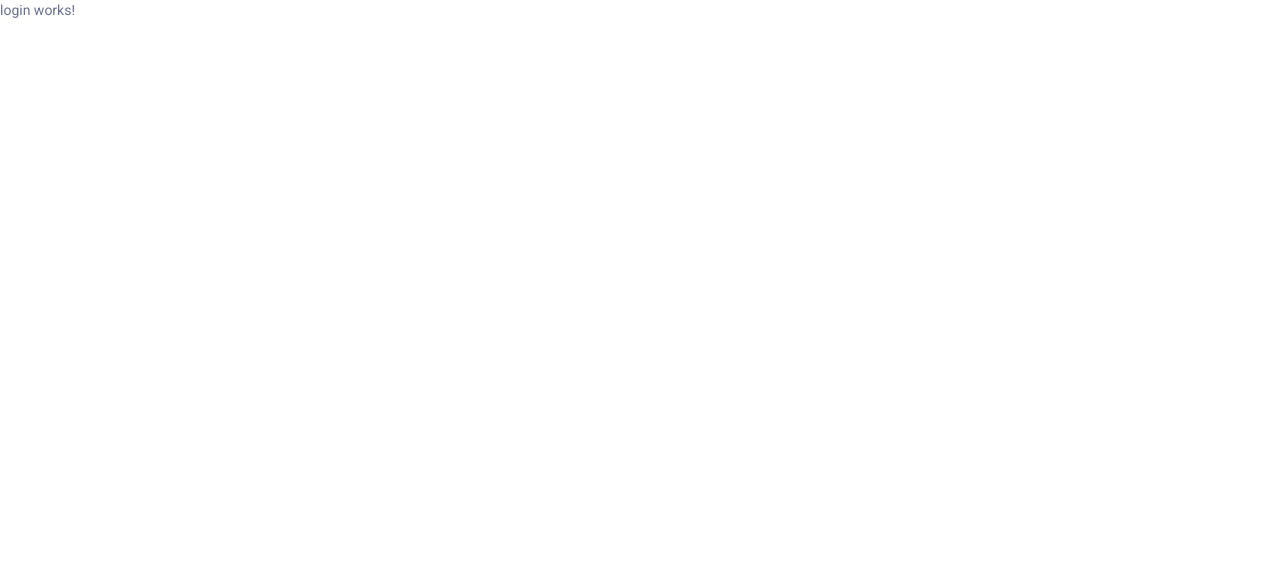
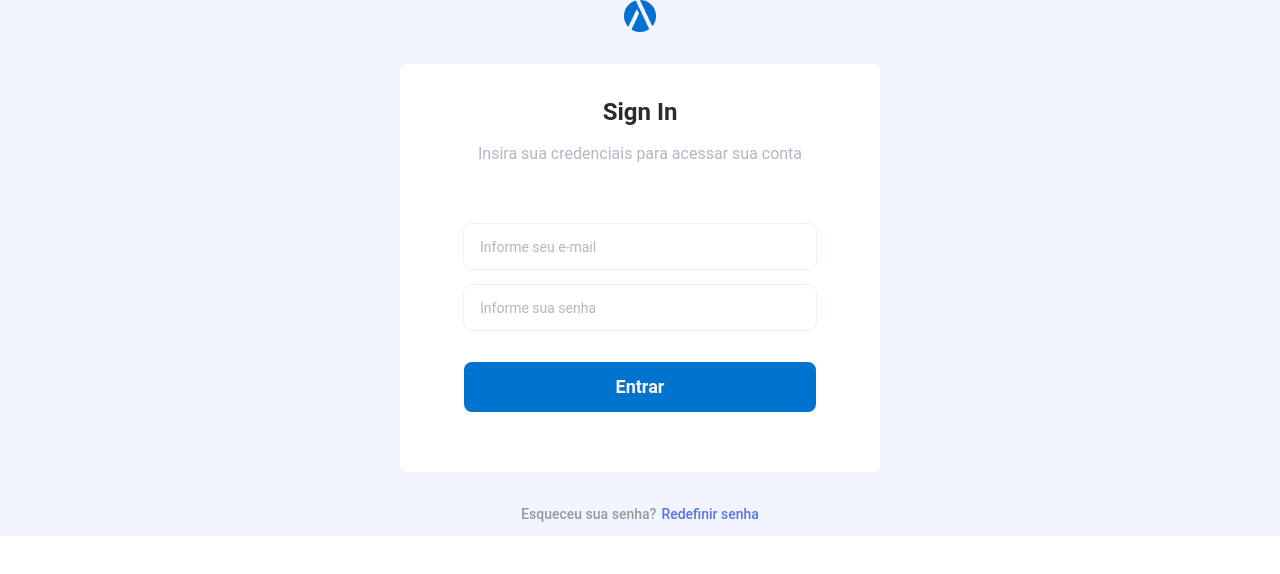
Before and after one commit to agnaldobrito/AudacesManager, an Angular app: page /login in a window 1280 px wide. Before the commit this address led to /login/login. Shown: the top 574 px of the page. Built offline with nearby package versions, Linux system fonts and the light colour scheme.

Commit message:
estruturando o public module

```diff
--- a/src/app/private/components/side-bar/side-bar.component.html
+++ b/src/app/private/components/side-bar/side-bar.component.html
@@ -30,6 +30,6 @@
       <li class="item">Enviar Comentários</li>
     </ul>
   </div>
-  <div class="item external logout">Logout</div>
+  <div class="item external logout" [routerLink]="['/']">Logout</div>
 </div>
 <!-- </div> -->
--- a/src/app/public/components/login/login.component.html
+++ b/src/app/public/components/login/login.component.html
@@ -1 +1,33 @@
-<p>login works!</p>
+<div class="background">
+  <div class="container">
+    <img src="../../../../assets/images/Fill-51.png" alt="Logo da Audaces" />
+
+    <div class="login__box">
+      <div class="login__box--header">
+        <h1 class="header__title">Sign In</h1>
+        <p class="header__subTitle">
+          Insira sua credenciais para acessar sua conta
+        </p>
+      </div>
+
+      <form class="login__box--form">
+        <input
+          class="form__input"
+          type="text"
+          placeholder="Informe seu e-mail"
+        />
+        <input
+          class="form__input"
+          type="text"
+          placeholder="Informe sua senha"
+        />
+        <button class="form__btn" [routerLink]="['../user']">Entrar</button>
+      </form>
+    </div>
+
+    <div class="forgot-pwd" [routerLink]="['recover']">
+      <p>Esqueceu sua senha?</p>
+      <a>Redefinir senha</a>
+    </div>
+  </div>
+</div>
--- a/src/app/public/components/login/login.component.scss
+++ b/src/app/public/components/login/login.component.scss
@@ -0,0 +1,80 @@
+.background {
+  background-color: #f2f5ff;
+  height: 100%;
+}
+
+.container {
+  margin: auto;
+  width: 100%;
+  height: 100%;
+  row-gap: 2rem;
+}
+
+.container,
+.login__box,
+.login__box--header,
+.login__box--form {
+  display: flex;
+  flex-direction: column;
+  align-items: center;
+}
+.login__box {
+  width: 30rem;
+  height: 25.5rem;
+  background-color: #ffffff;
+  padding: 2rem 4rem;
+  border-radius: 0.5rem;
+  row-gap: 2rem;
+}
+.header__title {
+  color: #2c2c2c;
+  font-weight: 600;
+}
+.header__subTitle {
+  color: #b4b6c1;
+  font-size: 1rem;
+}
+
+.login__box--form {
+  width: 100%;
+}
+
+.form__input,
+.form__btn {
+  width: 100%;
+  margin-top: 1rem;
+  border-radius: 0.5rem;
+}
+.form__input {
+  padding: 1rem;
+  border: none;
+  outline: 1px solid #ebf0fa;
+  height: 45px;
+}
+.form__input:focus {
+  outline: 2px solid #5874df;
+}
+.form__input::placeholder {
+  color: #b4b6c1;
+}
+.form__btn {
+  margin-top: 2rem;
+  height: 50px;
+  color: #fbf4f4;
+  font-size: 18px;
+  font-weight: 600;
+  border: none;
+}
+.forgot-pwd {
+  display: flex;
+  flex-direction: row;
+  column-gap: 5px;
+  font-weight: 500;
+  p {
+    color: #989898;
+  }
+  a {
+    cursor: pointer;
+    color: #5874df;
+  }
+}
--- a/src/app/public/components/password-recover/password-recover.component.html
+++ b/src/app/public/components/password-recover/password-recover.component.html
@@ -1 +1,29 @@
-<p>password-recover works!</p>
+<div class="background">
+  <div class="container">
+    <img src="../../../../assets/images/Fill-51.png" alt="Logo da Audaces" />
+
+    <div class="login__box">
+      <div class="login__box--header">
+        <button class="back-btn" [routerLink]="['/']">Voltar</button>
+        <h1 class="header__title">Redefinir Senha</h1>
+
+        <p class="header__subTitle">
+          Digite o e-mail associado à sua conta e enviaremos instruções para
+          redefinir sua senha.
+        </p>
+      </div>
+
+      <form class="login__box--form">
+        <input
+          class="form__input"
+          type="text"
+          placeholder="Informe seu e-mail"
+        />
+
+        <button class="form__btn" [routerLink]="['../user']">
+          Enviar Recuperação
+        </button>
+      </form>
+    </div>
+  </div>
+</div>
--- a/src/app/public/components/password-recover/password-recover.component.scss
+++ b/src/app/public/components/password-recover/password-recover.component.scss
@@ -0,0 +1,68 @@
+.background {
+  background-color: #f2f5ff;
+  height: 100%;
+}
+
+.container {
+  margin: auto;
+  width: 100%;
+  height: 100%;
+  row-gap: 2rem;
+}
+
+.container,
+.login__box,
+.login__box--header,
+.login__box--form {
+  display: flex;
+  flex-direction: column;
+  align-items: center;
+}
+.login__box {
+  width: 30rem;
+  height: 25.5rem;
+  background-color: #ffffff;
+  padding: 2rem 4rem;
+  border-radius: 0.5rem;
+  row-gap: 2rem;
+}
+.header__title {
+  color: #2c2c2c;
+  font-weight: 600;
+}
+.header__subTitle {
+  text-align: center;
+  color: #b4b6c1;
+  font-size: 1rem;
+}
+
+.login__box--form {
+  width: 100%;
+}
+
+.form__input,
+.form__btn {
+  width: 100%;
+  margin-top: 1rem;
+  border-radius: 0.5rem;
+}
+.form__input {
+  padding: 1rem;
+  border: none;
+  outline: 1px solid #ebf0fa;
+  height: 45px;
+}
+.form__input:focus {
+  outline: 2px solid #5874df;
+}
+.form__input::placeholder {
+  color: #b4b6c1;
+}
+.form__btn {
+  margin-top: 2rem;
+  height: 50px;
+  color: #fbf4f4;
+  font-size: 18px;
+  font-weight: 600;
+  border: none;
+}
--- a/src/app/public/layout/content/content.component.html
+++ b/src/app/public/layout/content/content.component.html
@@ -1 +1,3 @@
-<p>content works!</p>
+<div class="page-wrapper">
+  <router-outlet></router-outlet>
+</div>
--- a/src/index.html
+++ b/src/index.html
@@ -6,9 +6,11 @@
     <base href="/" />
     <meta name="viewport" content="width=device-width, initial-scale=1" />
     <link rel="icon" type="image/x-icon" href="favicon.ico" />
-    <link rel="preconnect" href="https://fonts.gstatic.com" />
+
+    <!-- <link rel="preconnect" href="https://fonts.googleapis.com" /> -->
+    <!-- <link rel="preconnect" href="https://fonts.gstatic.com" crossorigin /> -->
     <link
-      href="https://fonts.googleapis.com/css2?family=Roboto:wght@300;400;500&display=swap"
+      href="https://fonts.googleapis.com/css2?family=Inter:wght@300;400;500;600&display=swap"
       rel="stylesheet"
     />
     <link
--- a/src/styles.scss
+++ b/src/styles.scss
@@ -6,6 +6,13 @@ body {
 }
 body {
   margin: 0;
-  font-family: Roboto, "Helvetica Neue", sans-serif;
+  font-family: "Inter", sans-serif;
+
   color: #6a7090;
 }
+button {
+  background-color: #0073cf;
+}
+button:hover {
+  background-color: #015ca7;
+}
```
Also changed, not shown: src/app/app-routing.module.ts (+5 -5 lines), src/app/public/public-routing.module.ts (+19 -6 lines), src/app/public/public.module.ts (+7 -9 lines), src/assets/images/Arrow - Right.png (added).
